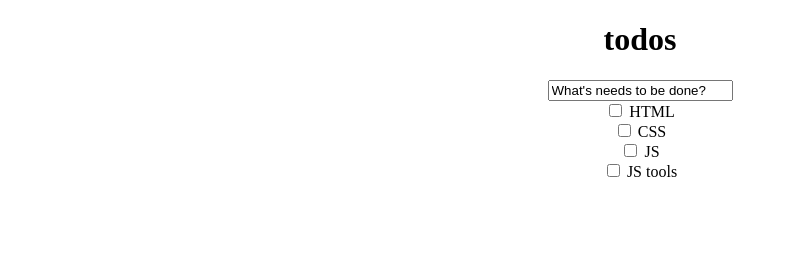
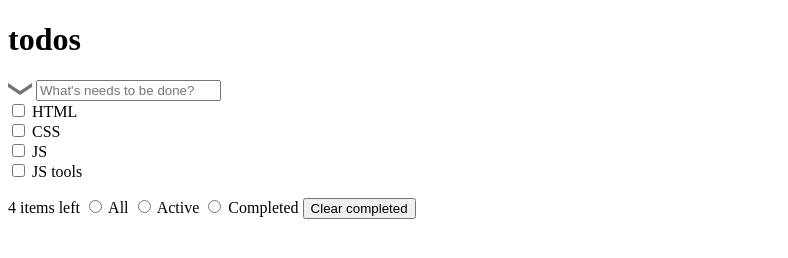
Before and after one commit to ok-technopolis-autumn-2019/Vladislav_Zybkin, a plain HTML site: page index.html in a window 1280 px wide. Shown: the whole page, without its empty margins (0-788 px from the left). Drawn offline with Linux system fonts and the light colour scheme.

Commit message:
update previous commit

```diff
--- a/index.html
+++ b/index.html
@@ -6,25 +6,38 @@
 </head>
 <body>
     <header class="todos-header">
-        <h1 align="center">todos</h1>
+        <h1>todos</h1>
     </header>
     <div class="todos-block">
-        <div class="todos-add-new-assignment" align="center">
-            <input type="text" value="What's needs to be done?">
+        <div class="todos-add-new-assignment">
+            <img src="images/select-all.png">
+            <input type="text" placeholder="What's needs to be done?">
         </div>
-        <div class="todos-nowdays-list-assignments" align="center">
-            <input align="left" accept=""name="todos-task" type="checkbox" value="HTML">
+        <div class="todos-nowdays-list-assignments">
+            <input name="todos-task-element" type="checkbox" id="HTML">
             <label for="HTML">HTML</label>
             <br>
-            <input align="left" name="todos-task" type="checkbox" value="CSS">
+            <input name="todos-task-element" type="checkbox" id="CSS">
             <label for="CSS">CSS</label>
             <br>
-            <input name="todos-task" type="checkbox" value="JS">
+            <input name="todos-task-element" type="checkbox" id="JS" >
             <label for="JS">JS</label>
             <br>
-            <input name="todos-task" type="checkbox" value="JS tools">
-            <label for="JS tools">JS tools</label>
+            <input name="todos-task-element" type="checkbox" id="JS_tools">
+            <label for="JS_tools">JS tools</label>
             <br>
+        </div>
+        <div class="todos-sorting-and-cleaning">
+            <p>
+                <span id="todos-left-items">4 items left</span>
+                <input name="todos-selector" type="radio" id="all">
+                <label for="all">All</label>
+                <input name="todos-selector" type="radio" id="active">
+                <label for="active">Active</label>
+                <input name="todos-selector" type="radio" id="completed">
+                <label for="completed">Completed</label>
+                <input name="todos-clear-button" type="button" value="Clear completed">
+            </p>
         </div>
     </div>
 </body>
```
